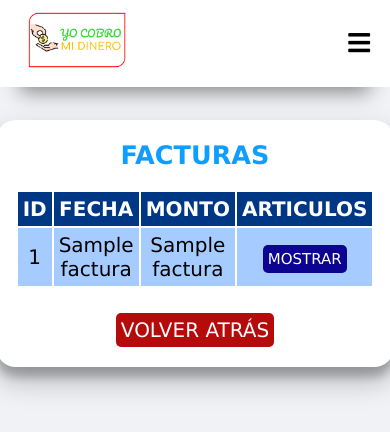
After one commit to Chingons/Proyecto-Yo-Cobro-Mi-Dinero, a Flask app: page /facturas/1 in a window 390 px wide. The commit adds this page. Shown: the top 432 px of the page. Run offline with Flask 2, Linux system fonts and the light colour scheme; the visitor is signed in with stand-in values (Sample User, id 1); a database or web service that is not in the repository returns one stand-in record (values such as "Sample title"); some libraries are stand-ins or nearby versions.

Commit message:
estado de cuenta clientes funcionando y responsive

```diff
--- a/blog/static/home.css
+++ b/blog/static/home.css
@@ -603,6 +603,9 @@ border-radius: 10px;
   flex-direction: column;
   background-color: white;
   width: 80%;
+  border-radius: 20px;
+  box-shadow: rgba(0, 0, 0, 0.25) 0px 14px 28px, rgba(0, 0, 0, 0.22) 0px 10px 10px;
+
 }
 
 .titulo-clientes{
@@ -674,11 +677,11 @@ border-radius: 10px;
   margin-right: 20px;
 }
 
-#boton-eliminar-cliente:link, #boton-editar:link{
+#boton-eliminar-cliente:link, #boton-editar:link, #boton-mostrar-facturas:link, #volver-facturas:link, #boton-articulos:link, #boton-volver-art:link{
   text-decoration: none;
 }
 
-#boton-eliminar-cliente:visited, #boton-editar:visited{
+#boton-eliminar-cliente:visited, #boton-editar:visited, #boton-mostrar-facturas:visited, #volver-facturas:visited, #boton-articulos:visited, #boton-volver-art:visited{
   text-decoration: none;
 }
 
@@ -799,6 +802,204 @@ border-radius: 5px;
   color: white;
   border-radius: 5px;
 
+}
+
+#contenedor-html-clientes-estadocuenta{
+  display: flex;
+  justify-content: center;
+  align-items: center;
+  width: 100%;
+}
+
+#mostrador-clientes-estadocuenta{
+  margin-top: 170px;
+  display: flex;
+  flex-direction: column;
+  justify-content: center;
+  align-items: center;
+  background-color: white;
+  width: 80%;
+  padding: 40px;
+  border-radius: 20px;
+  box-shadow: rgba(0, 0, 0, 0.16) 0px 10px 36px 0px, rgba(0, 0, 0, 0.06) 0px 0px 0px 1px;
+
+}
+
+#html-facturas{
+  display: flex;
+  justify-content: center;
+  align-items: center;
+  width: 100%;
+}
+
+#contenido-facturas{
+  margin-top: 170px;
+  display: flex;
+  flex-direction: column;
+  justify-content: center;
+  align-items: center;
+  background-color: white;
+  padding: 40px;
+  border-radius: 20px;
+  box-shadow: rgba(0, 0, 0, 0.25) 0px 14px 28px, rgba(0, 0, 0, 0.22) 0px 10px 10px;
+
+}
+
+#titulo-clientes-estado{
+  color: #0d9eff;
+}
+
+#input-buscar-cliente-estado{
+  width: 500px;
+    border-radius: 10px;
+    font-size: 18px;
+    height: 25px;
+    text-align: center;
+    margin-bottom: 40px;
+    margin-top: 20px;
+    border-color: #e40808;
+
+}
+
+#tabla-clientes-estado{
+  border-collapse: collapse;
+  font-size: 18px;
+  max-width: 95%;
+  border: 1px solid #0d0391;
+  text-align: center;
+
+
+}
+
+#tabla-clientes-estado, td, th{
+  padding: 5px;
+}
+
+#tabla-clientes-estado th{
+  background-color: #003785;
+  color: white;
+  margin: 5px;
+}
+
+#tr-td-clientes-estado{
+  background-color: #d8d8f0;
+
+}
+
+
+#tr-td-clientes-estado:hover{
+  background-color: #888899;
+
+}
+#boton-mostrar-facturas{
+  background-color:#003785;
+  color: white;
+  border: none;
+  border-radius: 5px;
+  padding: 3px;
+  font-size: 16px;
+}
+
+#titulo-facturas{
+  color: #0d9eff;
+}
+
+#tabla-facturas{
+  margin-top: 20px;
+  border-collapse: collapse;
+  text-align: center;
+  font-size: 20px;
+
+}
+
+#tabla-facturas th{
+  background-color:#003785;
+  color: white;
+}
+#tabla-facturas td{
+  background-color: #a6cbff;
+}
+
+#tr-factura:hover{
+  color: #b60b0b;
+}
+
+#volver-facturas{
+  font-size: 20px;
+  padding: 5px;
+  background-color: #b60b0b;
+  color: white;
+  margin-top: 25px;
+  border-radius: 5px;
+
+}
+
+#boton-articulos{
+  font-size: 15px;
+  padding: 5px;
+  background-color:#0d0391;
+  color: white;
+  margin-top: 25px;
+  border-radius: 5px;
+}
+
+#html-articulos{
+  width: 100%;
+  display: flex;
+  justify-content: center;
+  align-items: center;
+  flex-direction: column;
+}
+
+#contenido-articulos{
+  background-color: white;
+  padding: 30px;
+  border-radius: 20px;
+  margin-top: 150px;
+  display: flex;
+  justify-content: center;
+  align-items: center;
+  flex-direction: column;
+  max-width: 80%;
+  box-shadow: rgba(0, 0, 0, 0.2) 0px 18px 50px -10px;
+}
+
+#titulo-articulos-fc{
+  color: #0d0391;
+}
+
+#tabla-articulos-fc, td, th{
+
+  border-collapse: collapse;
+
+}
+
+#tabla-articulos-fc{
+  margin-top: 30px;
+  font-size: 18px;
+  text-align: center;
+
+}
+
+#tabla-articulos-fc th{
+  background-color: #0d9effb4;
+}
+
+#tabla-articulos-fc td{
+  background-color: #a6cbffa2;
+}
+
+#tr-articulos:hover{
+  background-color: #888899;
+}
+
+#boton-volver-art{
+  font-size: 20px;
+  padding: 5px;
+  background-color: #b60b0b;
+  color: white;
+  margin-top: 25px;
+  border-radius: 5px;
 }
 
 
@@ -1016,14 +1217,14 @@ border-radius: 5px;
 
 
 
-    #tabla-clientes th{
+    #tabla-clientes th, #tabla-clientes-estado th{
       display: none;
       border: none;
       padding: none;
       margin: none;
     }
 
-    #tabla-clientes td{
+    #tabla-clientes td, #tabla-clientes-estado td{
       border: none;
 
     }
@@ -1092,6 +1293,60 @@ border-radius: 5px;
       margin-right: 50px;
 
     }
+    #tabla-clientes-estado{
+      width: 100%;
+    }
+
+    #tabla-clientes-estado td[title]{
+      display: flex;
+      width: 100%;
+      font-size: 17px;
+    }
+
+    #tabla-clientes-estado td[title]::before{
+      content: attr(title);
+      color: #0d0391;
+    }
+
+    #tr-td-clientes-estado{
+      display: flex;
+      flex-direction: column;
+      border: 1px solid gray;
+      border-bottom:1px solid gray;
+      margin-bottom: 5px;
+      padding: 5px;
+    }
+    #input-buscar-cliente-estado{
+      width: 300px;
+      font-size: 13px;
+
+    }
+    #titulo-clientes-estado{
+      font-size: 13px;
+      text-align: center;
+      align-items: center;
+    }
+    #mostrador-clientes-estadocuenta{
+      margin-top:120px ;
+      width: 90%;
+    }
+
+    #contenido-facturas{
+
+      margin-top: 120px;
+      padding: 20px;
+      font-size: 17px;
+    }
+    #contenido-articulos{
+      width: 90%;
+      margin-top: 120px;
+      max-width: 100%;
+
+    }
+    #tabla-articulos-fc{
+      font-size: 14px;
+    }
+
 
   }
 
--- a/blog/templates/addcliente.html
+++ b/blog/templates/addcliente.html
@@ -5,7 +5,7 @@
 
 <section class="contenido">
 
-    <div class="uncliente" data-aos="zoom-in" data-aos-duration="2000">
+    <div class="uncliente" data-aos="zoom-in" data-aos-duration="1500">
         <div class="addcliente">
             <div class="mensaje-registro">
                 {% with messages = get_flashed_messages(with_categories = true) %}
--- a/blog/templates/clientes.html
+++ b/blog/templates/clientes.html
@@ -1,7 +1,7 @@
 {% extends "home.html"%}
 {% block content %}
 
-<div id="html-clientes" data-aos="fade-down" data-aos-duration="1500">
+<div id="html-clientes" data-aos="zoom-in" data-aos-duration="1500">
 
 
 
--- /dev/null
+++ b/blog/templates/facturas.html
@@ -0,0 +1,55 @@
+{% extends "home.html"%}
+{% block content %}
+
+<div id="html-facturas" data-aos="zoom-in" data-aos-duration="1500">
+    <div id="contenido-facturas">
+        <div id="titulo-facturas">
+            <H2>FACTURAS</H2>
+        </div>
+        <div id="tabla-facturas">
+            <table>
+                <tr>
+                    <th>ID</th>
+                    <th>FECHA</th>
+                    <TH>MONTO</TH>
+                    <TH>ARTICULOS</TH>
+                </tr>
+                {% for factura in facturas %}
+
+
+                <tr id="tr-factura">
+
+                    <td title="ID: ">{{factura[0]}} </td>
+                    <td title="FECHA: ">{{factura[3]}} </td>
+                    <td title="MONTO: ">{{factura[4]}} </td>
+                    <td title="ARTICULOS: "> <a id="boton-articulos" href="{{url_for('articulos', articulos=factura[0])}}">MOSTRAR</a> </td>
+                </tr>
+                {% endfor %}
+
+            </table>
+
+        </div>
+        <a href="{{url_for('estadoscuentas')}}" id="volver-facturas"> VOLVER ATRÁS </a>
+    </div>
+
+
+
+
+
+
+
+
+
+</div>
+
+
+
+
+
+
+
+
+
+
+
+{% endblock %}
--- a/blog/templates/home.html
+++ b/blog/templates/home.html
@@ -26,11 +26,10 @@
             <i class="fas fa-times close-btn"></i>
           </div>
           <ul>
-              <li><a href="#">{{nombre}} {{apellido}}</a></li>
               <li><a href="{{ url_for('inicio', id=0) }}">FACTURA</a></li>
-              <li><a href="{{ url_for('nuevocliente') }}">Nuevo Cliente</a></li>
-              <li><a href="{{ url_for('clientes') }}">Clientes</a></li>
-              <li><a href="#">Blog</a></li>
+              <li><a href="{{ url_for('nuevocliente') }}">NUEVO CLIENTE</a></li>
+              <li><a href="{{ url_for('clientes') }}">CLIENTES</a></li>
+              <li><a href="{{ url_for('estadoscuentas') }}">ESTADO DE CUENTA</a></li>
               <li><a href="{{ url_for('logout') }}">Cerrar Sesión</a></li>
           </ul>
         </nav>
--- a/blog/templates/inicio.html
+++ b/blog/templates/inicio.html
@@ -4,7 +4,7 @@
 
 <div class="contenidoinicio" >
 
-    <div class="datosinicio" data-aos="fade-down" data-aos-duration="1500">
+    <div class="datosinicio" data-aos="zoom-in" data-aos-duration="1500">
 
         <div class="formulario-facturacion">
             FACTURACIÓN
@@ -124,7 +124,7 @@
                     <h3 id="titulo-articulos">ARTICULOS</h3>
                     <th id="titulo-cantidad">CANTIDAD</th>
                     <TH id="titulo-descripcion">DESCRIPCION</TH>
-                    <TH id="titulo-precio">PRECIO UNITARIO</TH>
+                    <TH id="titulo-precio">PRECIO</TH>
                     <TH id="titulo-total">SUBTOTAL</TH>
                     <th id="titulo-borrar">BORRAR</th>
 
--- a/comandos.sql
+++ b/comandos.sql
@@ -25,7 +25,7 @@ create table facturas(
     idfactura serial primary key,
     idfacturador int not null,
     idcliente int not null,
-    fecha date not null,
+    fecha varchar not null,
     monto bigint not null,
     estado VARCHAR not null,
     pagada VARCHAR not null
```
Also changed, not shown: blog/rutas.py (+80 -6 lines), blog/templates/articulos.html (added, +52 -0 lines), blog/templates/clientes_estados.html (added, +98 -0 lines), blog/templates/enviarfactura.json (deleted).
